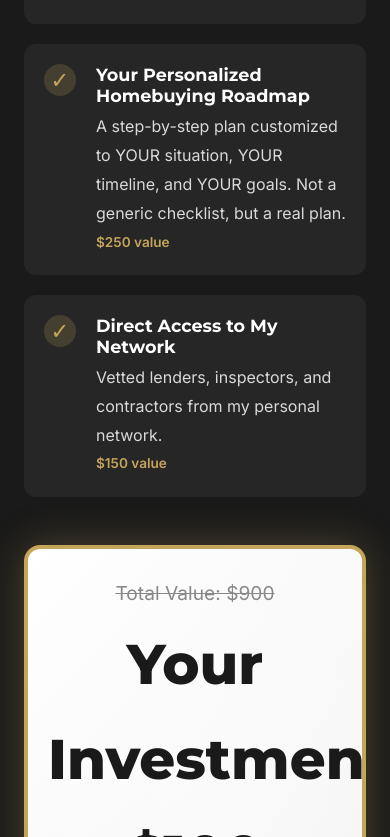
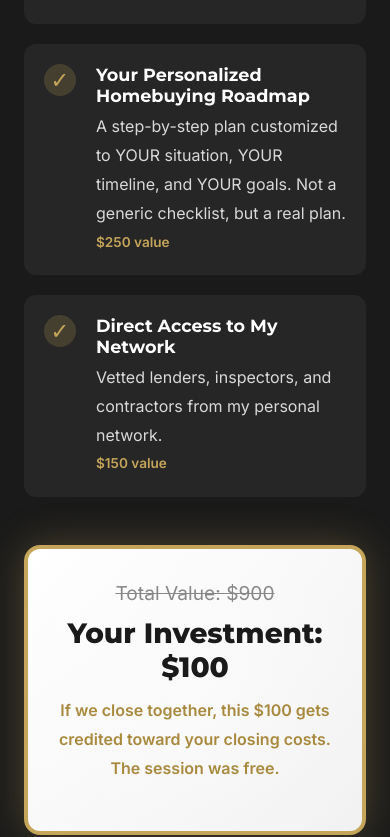
Before and after one commit to letstalk-code/mays-homebridge, a Next.js app: page / in a window 390 px wide. Shown: the part 11163-12000 px from the top of the page. Built offline with nearby package versions, Linux system fonts and the light colour scheme.

Commit message:
Fix pricing text overflow on mobile by reducing font size for Investment section

```diff
--- a/app/page.module.css
+++ b/app/page.module.css
@@ -742,11 +742,12 @@
 
 .priceNew {
   font-family: var(--font-heading);
-  font-size: 3.5rem;
+  font-size: clamp(2rem, 8vw, 3.5rem);
   font-weight: 800;
   color: var(--charcoal);
   position: relative;
   z-index: 1;
+  line-height: 1.2;
 }
 
 .priceNote {
@@ -1086,4 +1087,8 @@
   .pricingBox {
     padding: 28px 20px;
   }
+
+  .priceNew {
+    font-size: 1.75rem;
+  }
 }
```
